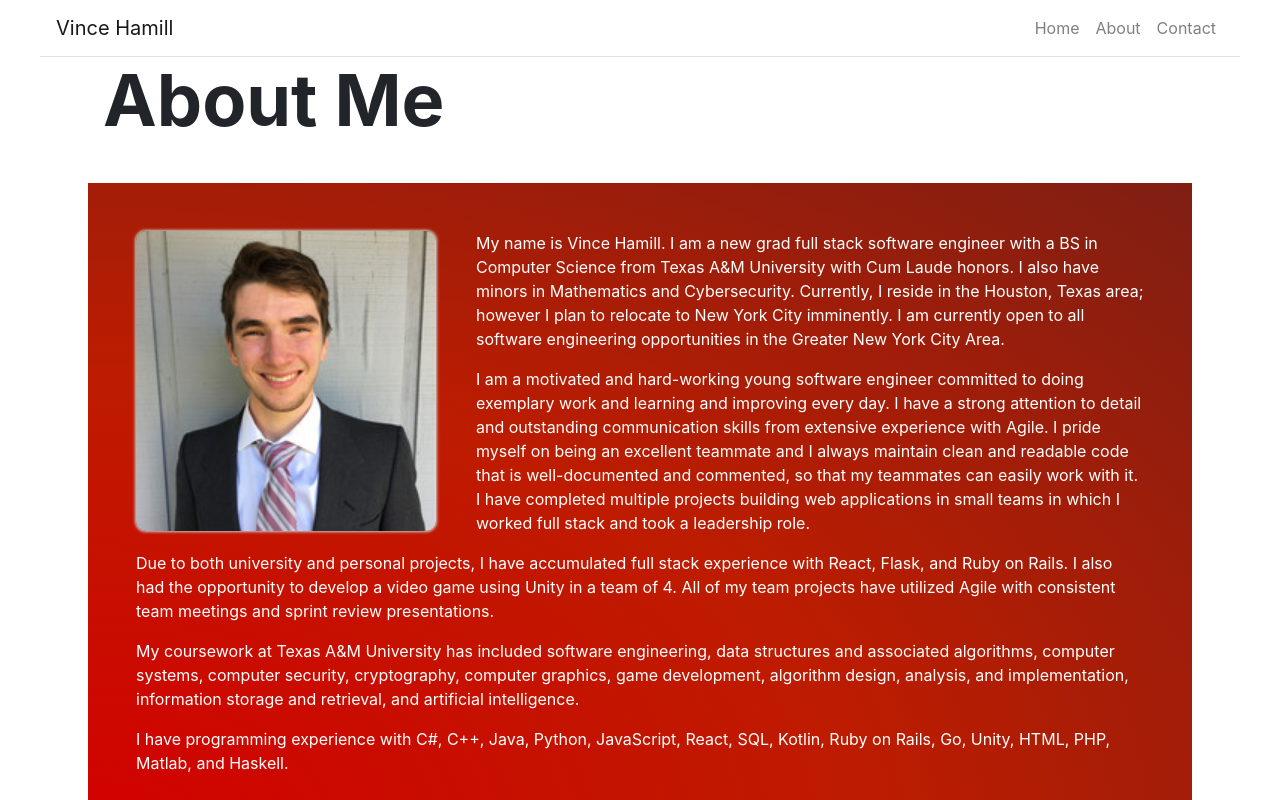
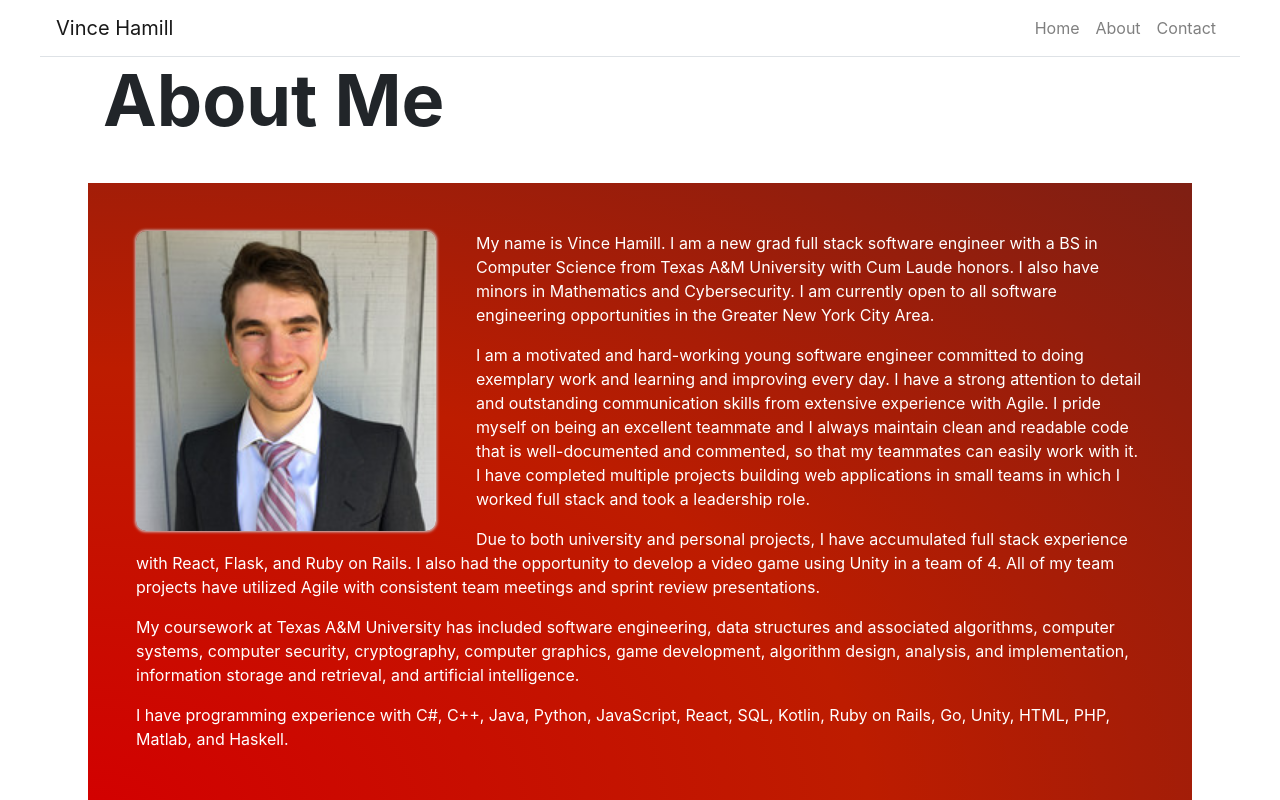
Before and after one commit to vhamill/portfolio-website, a React (Create React App) app: page /about in a window 1280 px wide. Shown: the top 800 px of the page. Built offline with nearby package versions, Linux system fonts and the light colour scheme.

Commit message:
took out relocation

```diff
--- a/src/pages/AboutPage.js
+++ b/src/pages/AboutPage.js
@@ -17,8 +17,7 @@ function AboutPage(props){
                 <div>
                     <p>My name is Vince Hamill. I am a new grad full stack software engineer with a BS in
                         Computer Science from Texas A&M University with Cum Laude honors. I also have minors
-                        in Mathematics and Cybersecurity. Currently, I reside in the Houston, Texas area;
-                        however I plan to relocate to New York City imminently. I am currently open to all
+                        in Mathematics and Cybersecurity. I am currently open to all
                         software engineering opportunities in the Greater New York City Area.</p>
 
                     <p>I am a motivated and hard-working young software engineer committed to doing exemplary
```
